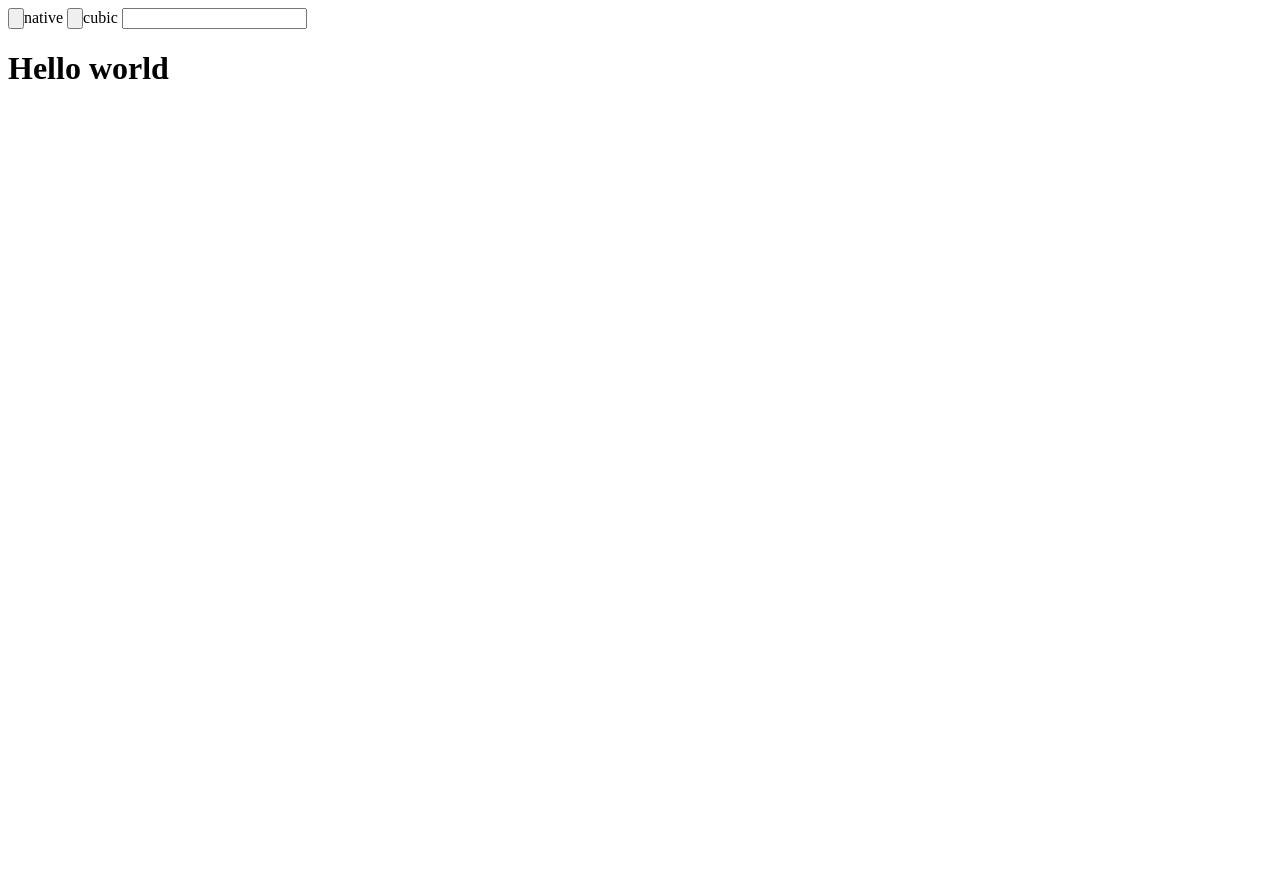
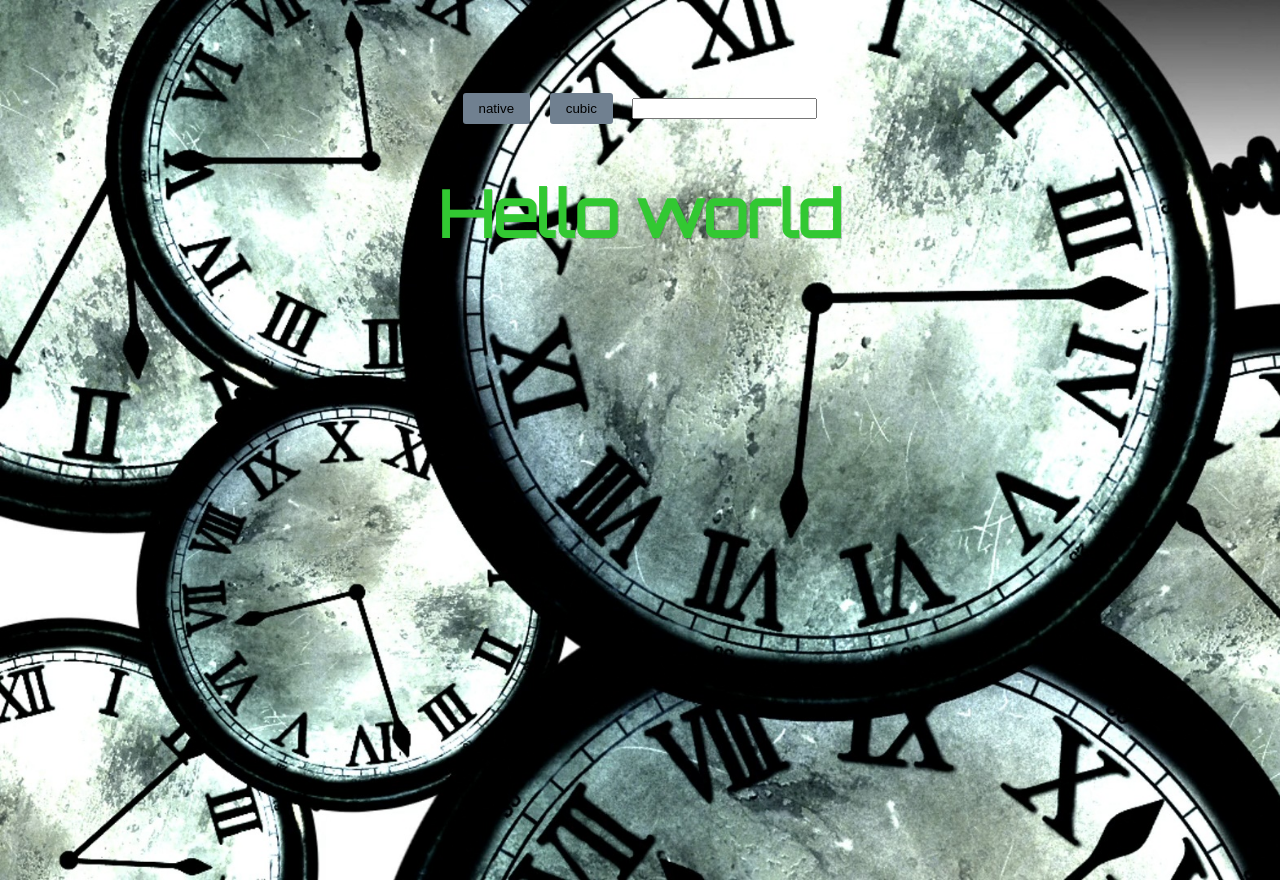
Before and after one commit to Glissando/Trigonometry-approximations, a plain HTML site: page index.html in a window 1280 px wide. Before the commit the page ends 800 px from the top, so only its background shows below. Drawn offline with Linux system fonts and the light colour scheme.

Commit message:
CSS added

```diff
--- /dev/null
+++ b/css/main.css
@@ -0,0 +1,41 @@
+body,
+html{
+	min-height:100%;
+}
+
+body{
+	background-image:url(../img/background.jpg);
+	background-repeat:no-repeat;
+	background-size:cover;
+	font:6em "Orbitron", cursive;
+	font-size:72px;
+	color:rgb(50,200,50);
+	text-shadow:1px 1px 0 rgba(0,0,0,.2);
+	margin:40px;
+	text-align:center;
+}
+
+input[type="button"].button,
+button.button{
+	cursor:pointer;
+	outline:none;
+}
+
+.button:hover{
+	background:lightslategray;
+
+}
+
+.button{
+	padding:8px 16px;
+	background:slategray;
+	display:inline-block;
+	text-decoration:none;
+	border-radius:3px;
+	border:0;
+	margin:0;
+}
+
+#text{
+	font-size:64;
+}
--- a/trig.html
+++ b/index.html
@@ -1,12 +1,14 @@
 <html>
 	<head>
+		<link href='http://fonts.googleapis.com/css?family=Orbitron' rel='stylesheet'>
+		<link href='css/main.css' rel='stylesheet'>
 		<title>Trig</title>
 	</head>
 	<body>
-		<input type="button" onclick="nativeSin()" >native</input>
-		<input type="button" onclick="mySin()">cubic</input>
+		<input value="native" type="button" class="button" onclick="nativeSin()"></input>
+		<input value="cubic" type="button" class="button" onclick="mySin()"></input>
 		<input type="textfield" id="input"></input>
-		<h1 id="text">Hello world</h1>
+		<h1 id="text" class="answer">Hello world</h1>
 		<script>
 			var halfPI = Math.PI/2;
 			var tau = Math.PI*2;
@@ -18,6 +20,7 @@
 			function mySin(){
 				document.getElementById('text').innerHTML = parseFloat(document.getElementById('input').value) ? sin(parseFloat(document.getElementById('input').value)) : 'Invalid input';
 			}
+
 			function hill(x){
 				var pi = Math.PI;
 				var a0 = 1;
@@ -29,7 +32,7 @@
 				return a0 + a2 * xx + a3 * xxx;
 			}
 			function sin(x){
-                		x%=tau;
+                x%=tau;
 
 				if(x<halfPI)//halfPI-x
 					return hill(halfPI-x);
```
Also changed, not shown: img/background.jpg (added).
